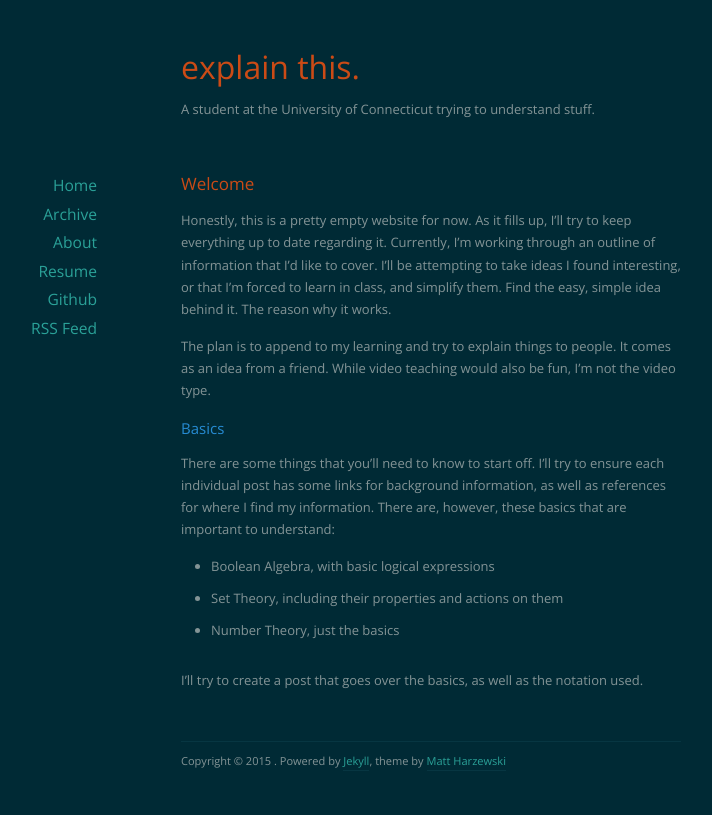
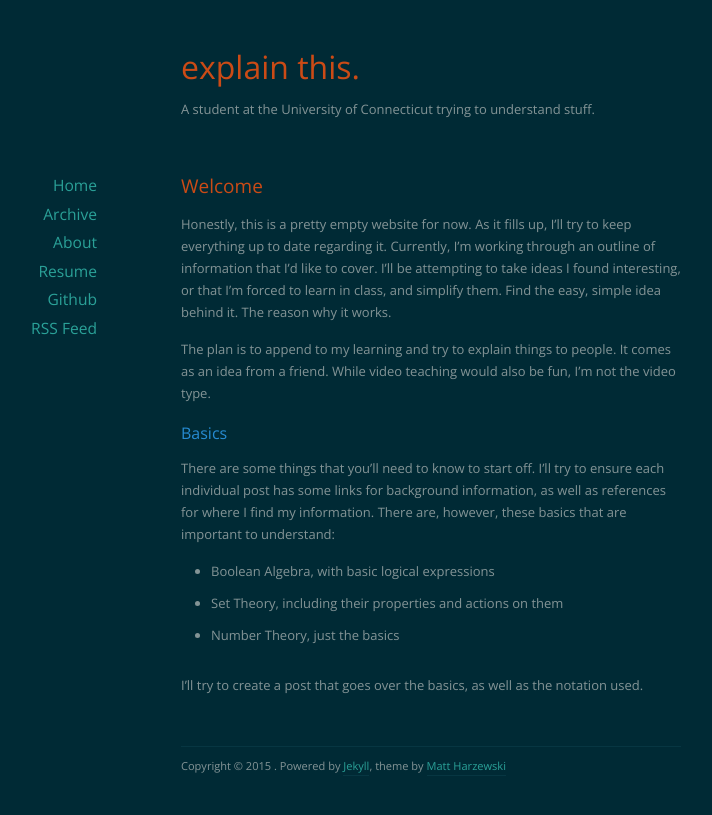
Before and after one commit to dkarwowski/dkarwowski.github.io, a Jekyll site: the page built from index.html, in a window 1280 px wide. Shown: the top 815 px of the page, without its empty margins (209-921 px from the left). Built offline with Jekyll 4.4.1, drawn with Linux system fonts in a browser that asks for light colours; nearby versions of some CDN libraries; the list of posts is cut into pages by our own code.

Commit message:
heading change

```diff
--- a/assets/css/style.css
+++ b/assets/css/style.css
@@ -80,11 +80,11 @@ acronym, abbr {
 
 
 h1 {
-	font-size: 17px;
+	font-size: 19px;
 	margin: 0 0 10px 0;
 }
 h2 {
-	font-size: 15px;
+	font-size: 16px;
 	margin: 0 0 10px 0;
 }
 h3 {
@@ -243,7 +243,7 @@ article {
 }
 
 article h1 {
-	font-size: 17px;
+	font-size: 19px;
 	margin: 0 0 10px 0;
 }
 article h1 a {
```
